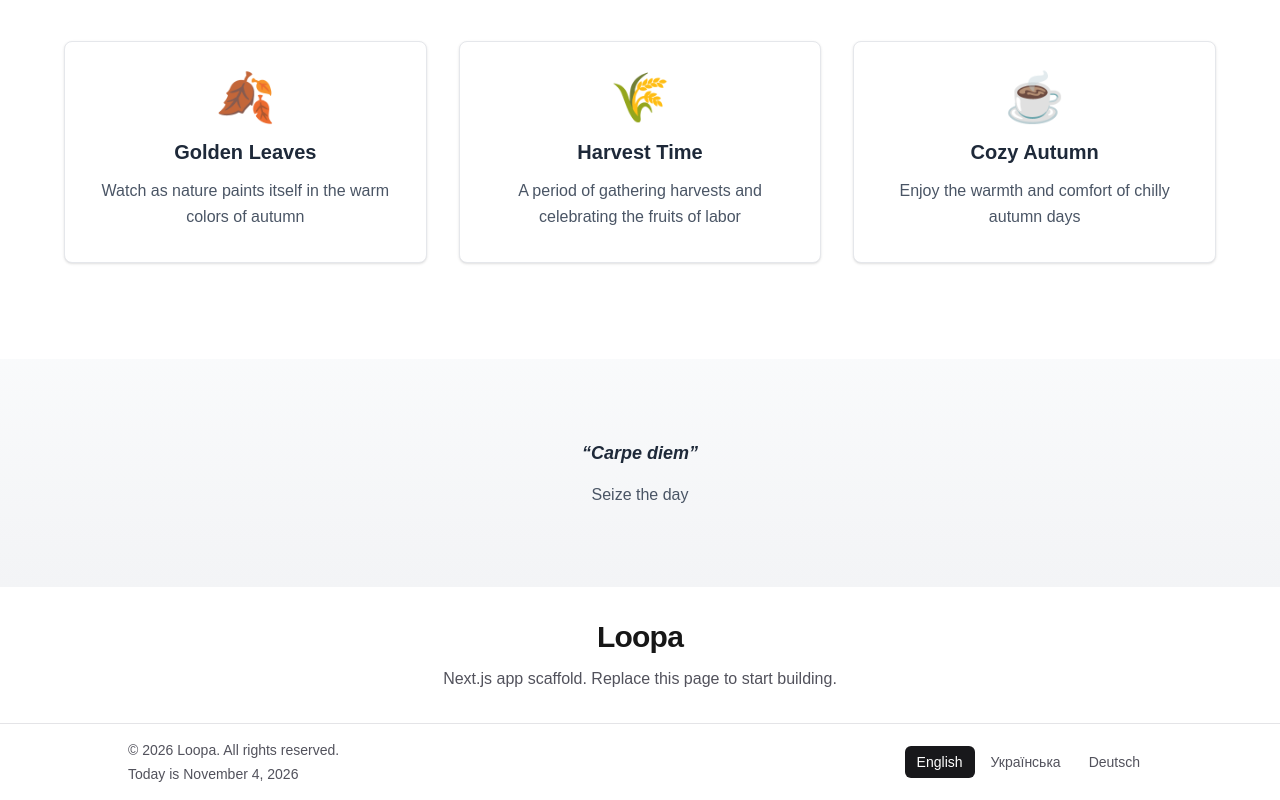
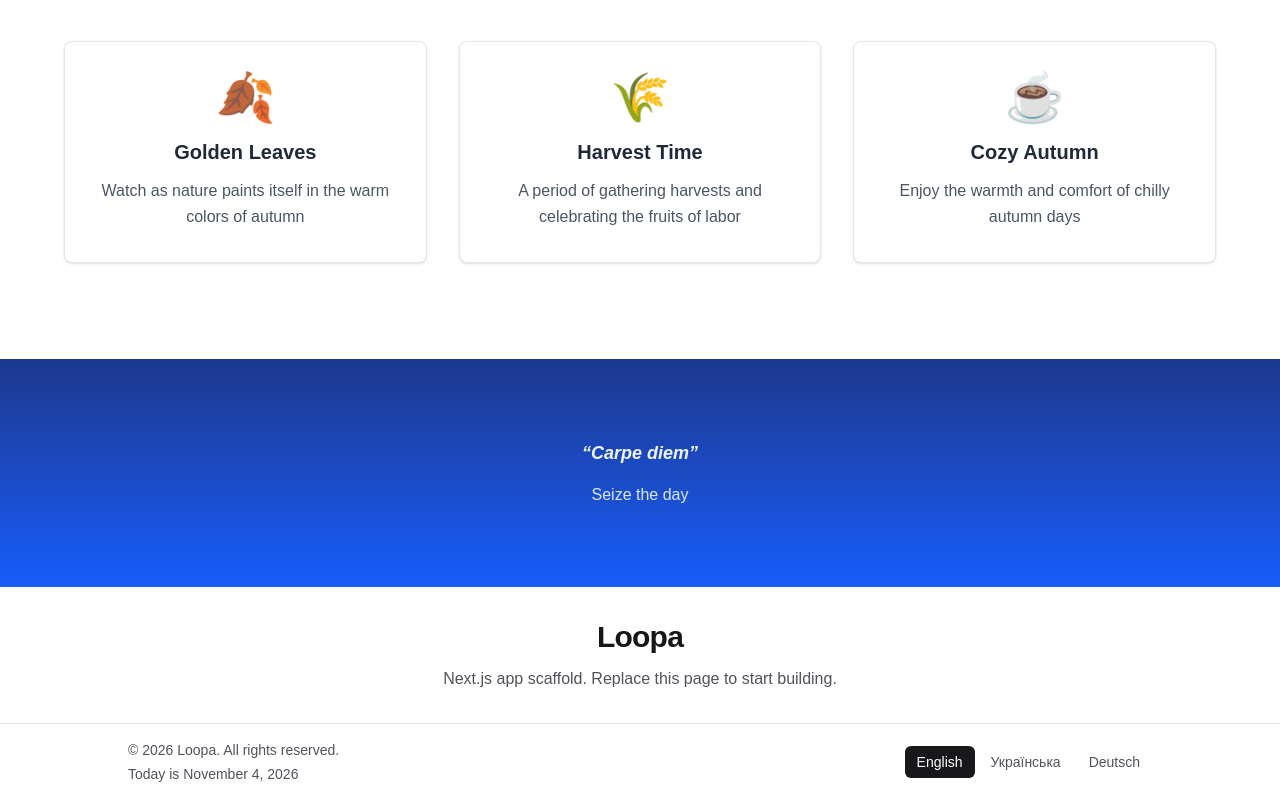
Before and after one commit to kolaedr/loopa-test, a Next.js app: page / in a window 1280 px wide. Shown: the part 591-1391 px from the top of the page. Built offline with nearby package versions, Linux system fonts and the light colour scheme.

Commit message:
loopa: implement task 245

```diff
--- a/app/components/quote-block.tsx
+++ b/app/components/quote-block.tsx
@@ -13,19 +13,19 @@ export function QuoteBlock() {
 
   return (
     <section
-      className="w-full bg-gradient-to-b from-gray-50 to-gray-100 px-6 py-16 sm:py-20"
+      className="w-full bg-gradient-to-b from-blue-900 to-blue-600 px-6 py-16 sm:py-20"
       data-testid="quote-block-section"
     >
       <div className="mx-auto max-w-2xl">
         <blockquote className="text-center">
           <p
-            className="mb-4 text-lg font-semibold italic text-gray-800"
+            className="mb-4 text-lg font-semibold italic text-blue-50"
             data-testid="quote-latin"
           >
             &ldquo;{quoteBlock.latin}&rdquo;
           </p>
           <p
-            className="text-base text-gray-600"
+            className="text-base text-blue-100"
             data-testid="quote-translation"
           >
             {quoteBlock.translation}
```
Also changed, not shown: 2 other files (tests, documents, lock files or other folders).
